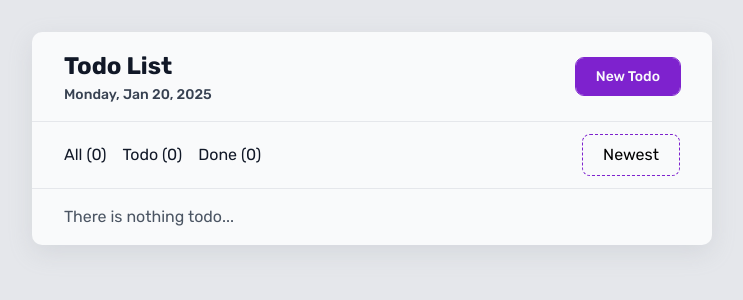
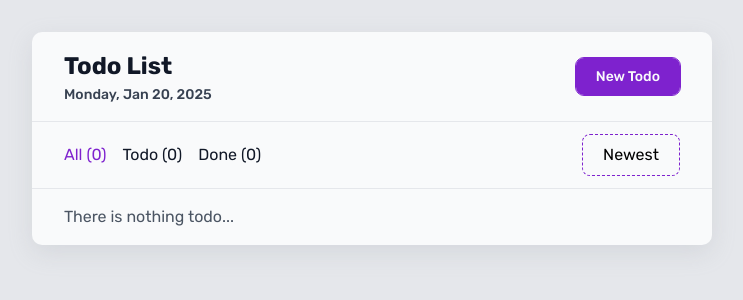
Before and after one commit to the-siavash/todolist-app, a React (Vite) app: page / in a window 1280 px wide. Shown: the top 300 px of the page, without its empty margins (268-1011 px from the left). Built offline with nearby package versions, Linux system fonts and the light colour scheme.

Commit message:
fix: change filter category text color when selected

```diff
--- a/src/components/FilterTodos.jsx
+++ b/src/components/FilterTodos.jsx
@@ -16,8 +16,10 @@ function FilterTodos({ filterBy, onFilter, todolist }) {
         <FilterItem
           key={filterItem.text}
           item={filterItem}
-          classNames={`filter__item ${filterItem === filterBy && 'selected'}`}
-          handleClick={onFilter}
+          classNames={`filter__item ${
+            filterItem.text === filterBy && 'selected'
+          }`}
+          onFilter={onFilter}
         />
       ))}
     </ul>
@@ -25,9 +27,9 @@ function FilterTodos({ filterBy, onFilter, todolist }) {
 }
 export default FilterTodos;
 
-function FilterItem({ item, classNames, handleClick }) {
+function FilterItem({ item, classNames, onFilter }) {
   return (
-    <li className={classNames} onClick={() => handleClick(item.text)}>
+    <li className={classNames} onClick={() => onFilter(item.text)}>
       {item.text} ({item.length})
     </li>
   );
```
